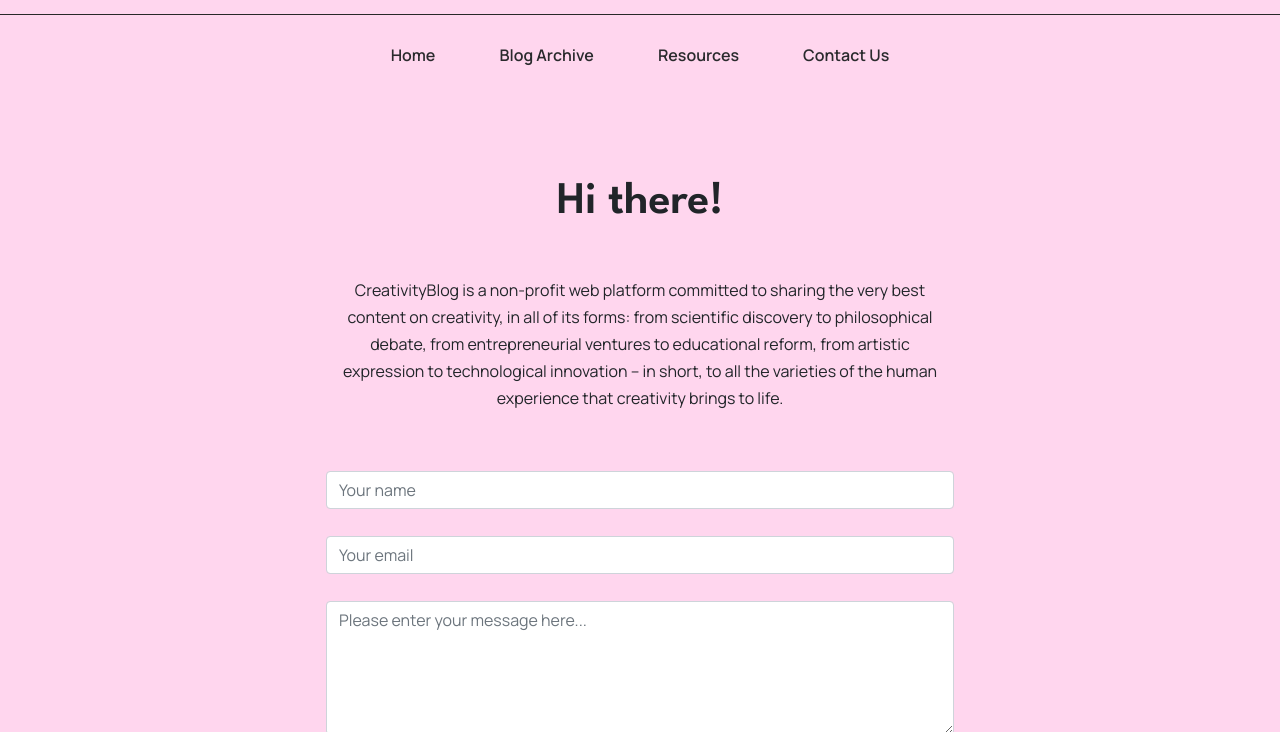
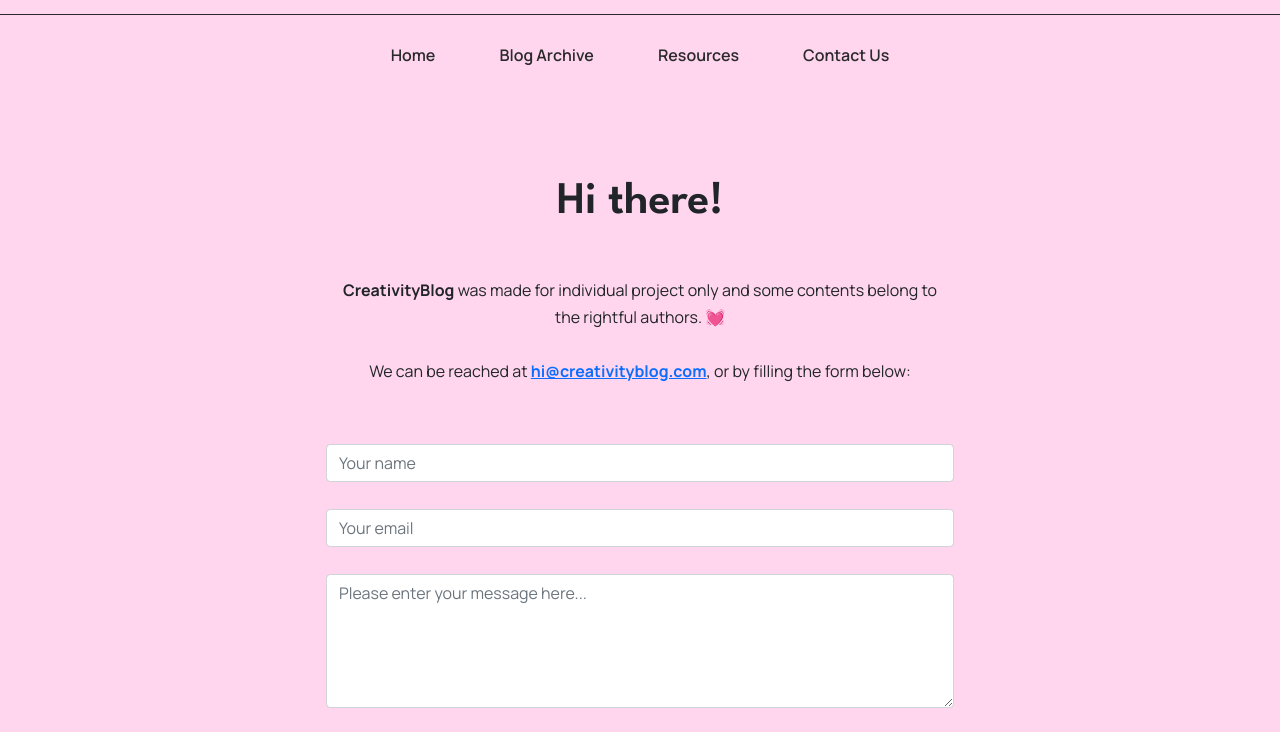
Before and after one commit to nwle/responsive-homework-week-4, a plain HTML site: page contactus.html in a window 1280 px wide. Shown: the part 73-805 px from the top of the page. Drawn offline with nearby package versions, Linux system fonts and the light colour scheme.

Commit message:
Improve page

```diff
--- a/contactus.html
+++ b/contactus.html
@@ -5,7 +5,7 @@
     <meta http-equiv="X-UA-Compatible" content="IE=edge" />
     <meta name="viewport" content="width=device-width, initial-scale=1.0" />
     <!-- title and description -->
-    <title>CreativityBlog | Home</title>
+    <title>CreativityBlog | Contact Us</title>
     <meta
       name="description"
       content="Curated creativity contents served to you every Friday."
@@ -44,10 +44,7 @@
         <div class="collapse navbar-collapse">
           <div class="multiline_navbar">
             <div class="navbar-brand navbar-nav mx-auto navbar-row">
-              <a
-                class="navbar_caption"
-                title="CreativityBlog"
-                href="../index.html"
+              <a class="navbar_caption" title="CreativityBlog" href="/"
                 >CreativityBlog<br />
               </a>
               <div class="navbar-nav icons_menu">
@@ -77,7 +74,7 @@
 
             <ul class="navbar-nav mx-auto navbar-row">
               <li class="nav-item px-4">
-                <a class="nav-link" href="#">Home</a>
+                <a class="nav-link" href="/">Home</a>
               </li>
               <li class="nav-item px-4">
                 <a class="nav-link" href="#" title="Blog Archive Coming Soon"
@@ -104,12 +101,14 @@
         <div class="row">
           <h5 class="m-0 p-5">Hi there!</h5>
           <p class="contactus_p">
-            CreativityBlog is a non-profit web platform committed to sharing the
-            very best content on creativity, in all of its forms: from
-            scientific discovery to philosophical debate, from entrepreneurial
-            ventures to educational reform, from artistic expression to
-            technological innovation – in short, to all the varieties of the
-            human experience that creativity brings to life.
+            <strong>CreativityBlog</strong> was made for individual project only
+            and some contents belong to the rightful authors. 💓 <br /><br />
+            We can be reached at
+            <a
+              href="mailto:hi@creativityblog.com"
+              title="Send mail to hi@creativityblog.com"
+              ><strong>hi@creativityblog.com</strong></a
+            >, or by filling the form below:
           </p>
         </div>
 
```
